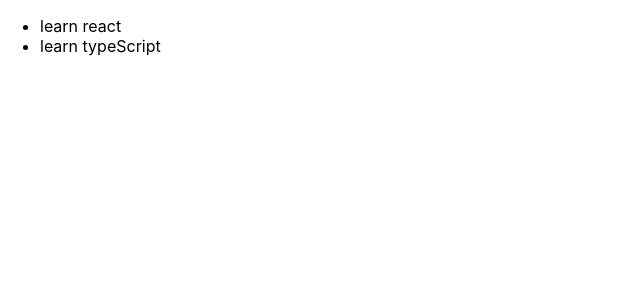
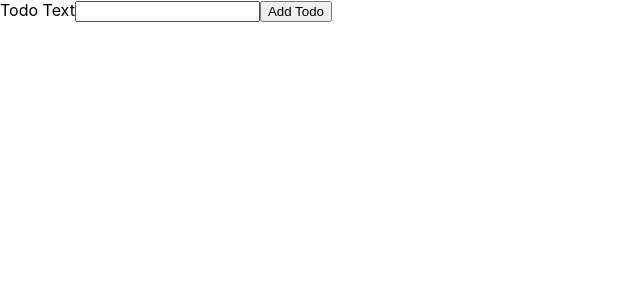
Before and after one commit to shahedkh/todo, a React (Create React App) app: page / in a window 1280 px wide. Shown: the top 300 px of the page, without its empty margins (0-640 px from the left). Built offline with nearby package versions, Linux system fonts and the light colour scheme.

Commit message:
managing state

```diff
--- a/src/App.tsx
+++ b/src/App.tsx
@@ -1,14 +1,21 @@
-import Todos from './components/Todos';
-import Todo from './models/todo'
+import { useState } from "react";
+import NewTodo from "./components/NewTodo";
+import Todos from "./components/Todos";
+import Todo from "./models/todo";
 
 function App() {
-  const todos = [
-    new Todo('learn react'),
-    new Todo('learn typeScript')
-  ]
+  const [todos, setTodos] = useState<Todo[]>([]);
+
+  const addTodoHandler = (todoText: string) => {
+    const newTodo = new Todo(todoText)
+    setTodos((prevTodos) => {
+      return prevTodos.concat(newTodo)
+    })
+  };
   return (
     <div>
-      <Todos items={todos}/>
+      <NewTodo onAddTodo={addTodoHandler} />
+      <Todos items={todos} />
     </div>
   );
 }
--- a/src/components/NewTodo.tsx
+++ b/src/components/NewTodo.tsx
@@ -1,6 +1,6 @@
 import React, { useRef } from "react";
 
-const NewTodo: React.FC = (props) => {
+const NewTodo: React.FC <{onAddTodo : (text : string) => void}>= (props) => {
 const todoTextInput = useRef<HTMLInputElement>(null)
 
   const submitHandler = (event: React.FormEvent) => {
@@ -10,6 +10,8 @@
     if(enteredText.trim().length === 0){
         return
     }
+
+    props.onAddTodo(enteredText)
   };
 
   return (
```
